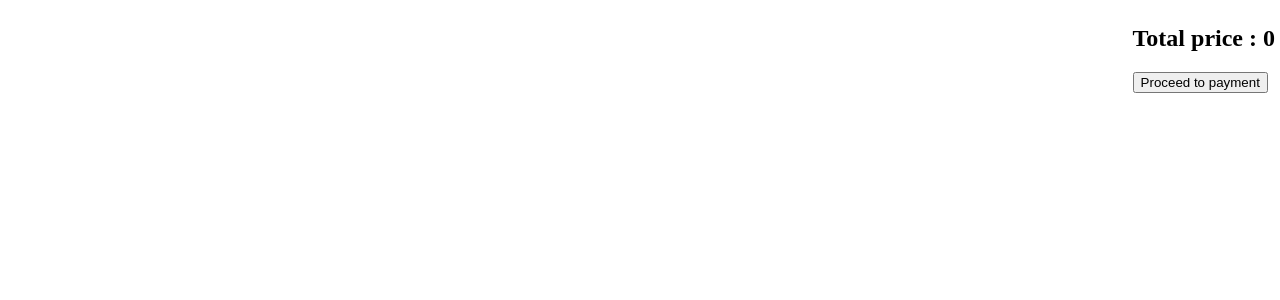
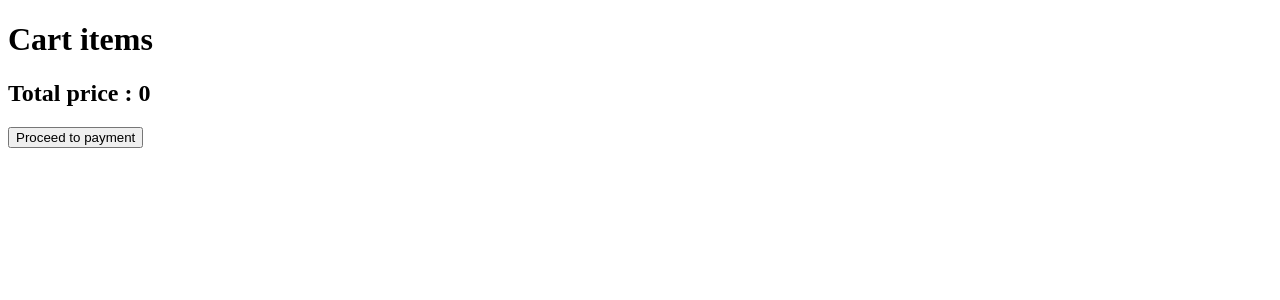
Before and after one commit to keerthu1910/Shoppingcart, a React (Create React App) app: page /cart in a window 1280 px wide. Shown: the top 300 px of the page. Built offline with nearby package versions, Linux system fonts and the light colour scheme.

Commit message:
Add changes to cart component

```diff
--- a/src/Components/Cart/Cartdata.js
+++ b/src/Components/Cart/Cartdata.js
@@ -51,25 +51,34 @@ export const Cartdata = () => {
     },[cartdata])
 
     return(
+        <>
+        <h1>Cart items</h1>
+        <div className='container'>
         <div className='cart-container'>
             {
                 cartdata.map(cartitem => (
+                    <div className='cartitem-container'>
+                    <h3>{cartitem.title}</h3>
+                    <div key={cartitem.id} className='item-container'>
 
-                    <div key={cartitem.id} className='item-container'>
                         <img src={cartitem.image} alt={cartitem.title} />
                         <h3>Price:{Math.floor(cartitem.price * cartitem.qty)}</h3>
-                        <div>
+                        <div className='qty-container'>
                         <button onClick={()=>dispatch(increaseCount(cartitem.id))}>+</button>
-                        <p>qty:{cartitem.qty}</p>
+                        <p>Qty:{cartitem.qty}</p>
                         <button onClick={()=>dispatch(decreaseCount(cartitem.id))}>-</button>
                         </div>
                     </div>
+                    </div>
                 ))
             }
-            <div className='price-container'>
-                <h2>Total price : {price}</h2>
-                <button onClick={handleSubmit}>Proceed to payment</button>
-            </div>
+
         </div>
+         <div className='price-container'>
+            <h2>Total price : {price}</h2>
+            <button onClick={handleSubmit}>Proceed to payment</button>
+        </div>
+     </div>
+     </>
     )
 }
```
